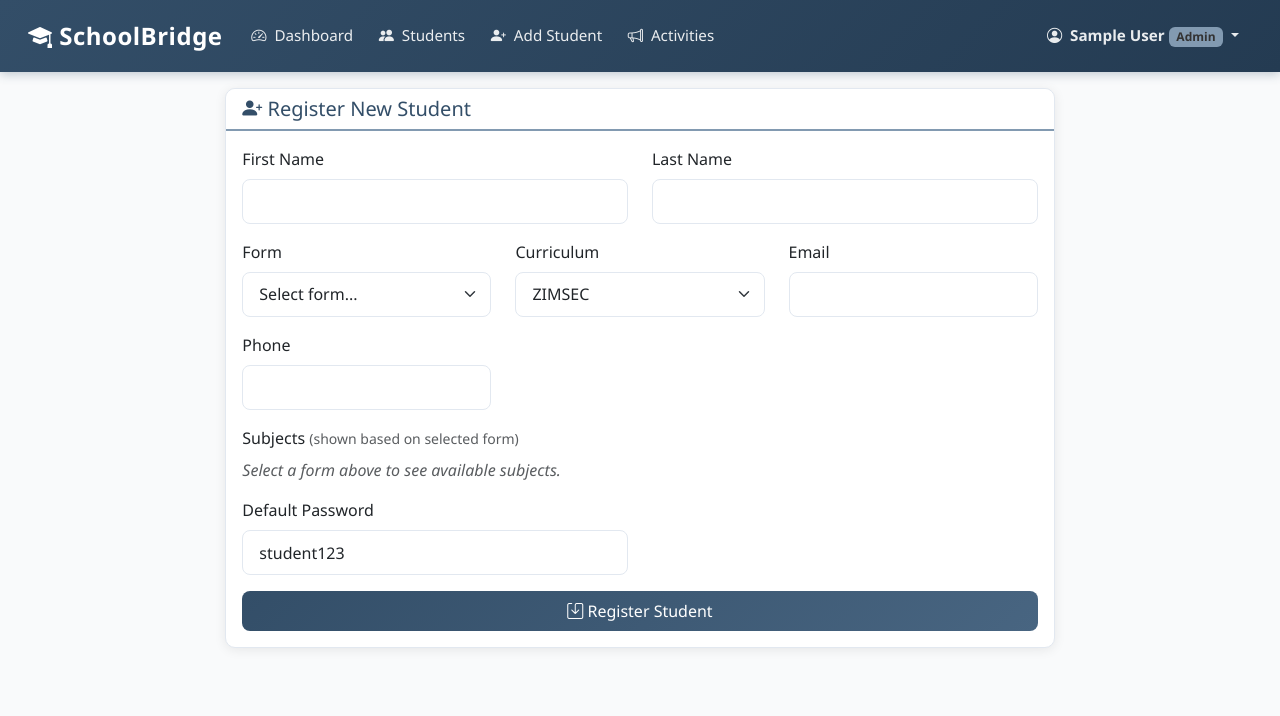
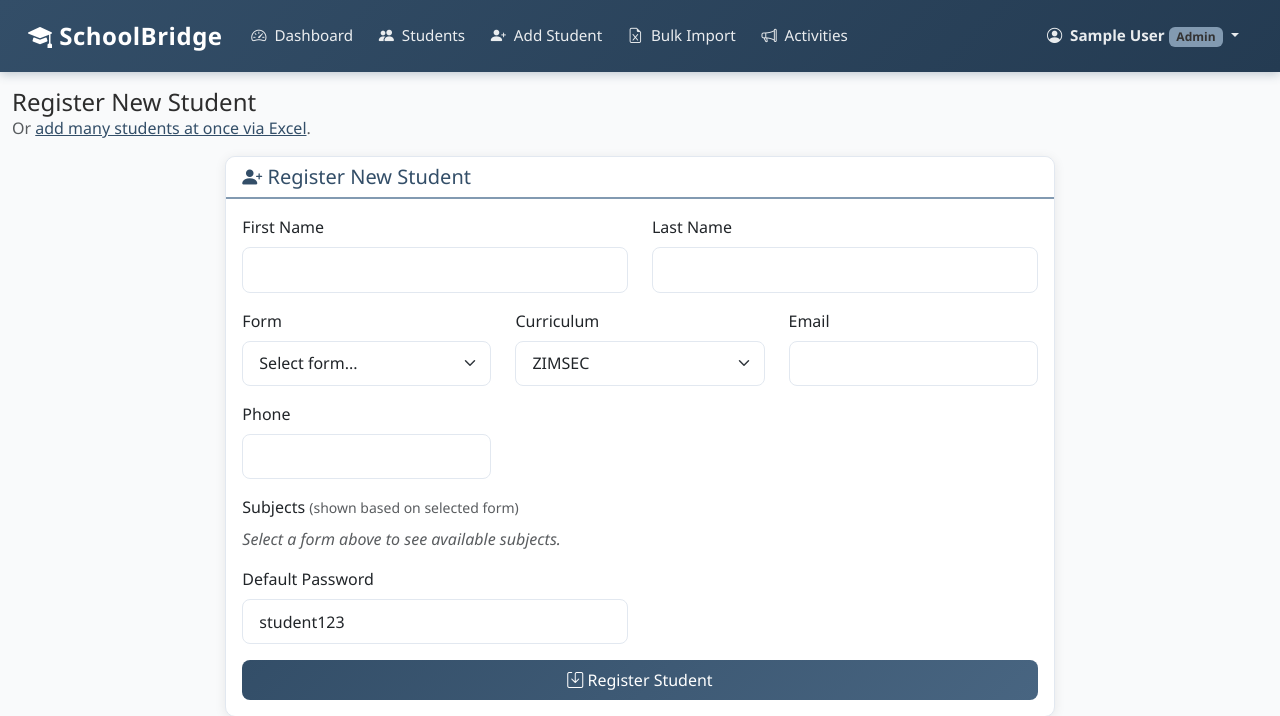
Before and after one commit to Hebert200124/Schoolbridge, a Flask app: page /staff/admin/student/add in a window 1280 px wide. Shown: the top 716 px of the page. Run offline with Flask 3, Linux system fonts and the light colour scheme; a user stored in the database is signed in; data comes from the database, SQL or seed files in the repository; tables that the repository leaves empty hold one stand-in row (values such as "Sample post").

Commit message:
Make bulk Excel student import visible for admins, principals and super admins

```diff
--- a/app.py
+++ b/app.py
@@ -1107,7 +1107,7 @@ def admin_add_student():
 
 @app.route('/staff/admin/students/import', methods=['GET', 'POST'])
 @login_required
-@role_required('admin')
+@role_required('admin', 'principal')
 def admin_import_students():
     if request.method == 'POST':
         file = request.files.get('file')
@@ -1178,14 +1178,17 @@ def admin_import_students():
         db.session.commit()
         log_activity('Bulk students imported', f'{added} students added via Excel upload', user=current_user)
         flash(f'Import complete: {added} student(s) added, {skipped} row(s) skipped. Default password: student123', 'success' if added else 'warning')
+        if current_user.role == 'principal':
+            return redirect(url_for('principal_dashboard'))
         return redirect(url_for('admin_dashboard'))
 
-    return render_template('staff/admin/import_students.html')
+    campuses = Campus.query.order_by(Campus.name).all() if getattr(g, 'is_super_admin', False) else []
+    return render_template('staff/admin/import_students.html', campuses=campuses)
 
 
 @app.route('/staff/admin/students/import/template')
 @login_required
-@role_required('admin')
+@role_required('admin', 'principal')
 def admin_import_student_template():
     import io
     import openpyxl
--- a/templates/base.html
+++ b/templates/base.html
@@ -38,9 +38,11 @@
                         {% elif current_user.role == 'admin' %}
                         <li class="nav-item"><a class="nav-link" href="{{ url_for('admin_dashboard') }}"><i class="bi bi-people-fill"></i> Students</a></li>
                         <li class="nav-item"><a class="nav-link" href="{{ url_for('admin_add_student') }}"><i class="bi bi-person-plus-fill"></i> Add Student</a></li>
+                        <li class="nav-item"><a class="nav-link" href="{{ url_for('admin_import_students') }}"><i class="bi bi-file-earmark-excel"></i> Bulk Import</a></li>
                         <li class="nav-item"><a class="nav-link" href="{{ url_for('admin_activities') }}"><i class="bi bi-megaphone"></i> Activities</a></li>
                         {% elif current_user.role == 'principal' %}
                         <li class="nav-item"><a class="nav-link" href="{{ url_for('principal_dashboard') }}"><i class="bi bi-people"></i> Staff & Students</a></li>
+                        <li class="nav-item"><a class="nav-link" href="{{ url_for('admin_import_students') }}"><i class="bi bi-file-earmark-excel"></i> Bulk Import</a></li>
                         <li class="nav-item"><a class="nav-link" href="{{ url_for('principal_fee_settings') }}"><i class="bi bi-currency-dollar"></i> Fees</a></li>
                         <li class="nav-item"><a class="nav-link" href="{{ url_for('principal_timetables') }}"><i class="bi bi-calendar-week"></i> Timetables</a></li>
                         {% endif %}
--- a/templates/staff/admin/add_student.html
+++ b/templates/staff/admin/add_student.html
@@ -1,6 +1,12 @@
 {% extends "base.html" %}
 {% block title %}Add Student - SchoolBridge{% endblock %}
 {% block content %}
+<div class="d-flex justify-content-between align-items-center mb-3">
+    <div>
+        <h4 class="mb-0">Register New Student</h4>
+        <p class="text-muted mb-0">Or <a href="{{ url_for('admin_import_students') }}">add many students at once via Excel</a>.</p>
+    </div>
+</div>
 <div class="row justify-content-center">
     <div class="col-md-8">
         <div class="card">
--- a/templates/staff/principal/dashboard.html
+++ b/templates/staff/principal/dashboard.html
@@ -7,6 +7,7 @@
         <p class="text-muted mb-0">Welcome, {{ current_user.full_name }}<br><small>You are logged in as Principal.</small></p>
     </div>
     <div>
+        <a href="{{ url_for('admin_import_students') }}" class="btn btn-outline-primary"><i class="bi bi-file-earmark-excel"></i> Upload Excel</a>
         <a href="{{ url_for('principal_staff_leave') }}" class="btn btn-outline-primary"><i class="bi bi-calendar-week"></i> Staff Leave</a>
     </div>
 </div>
```
Also changed, not shown: templates/staff/admin/import_students.html (+10 -0 lines).
